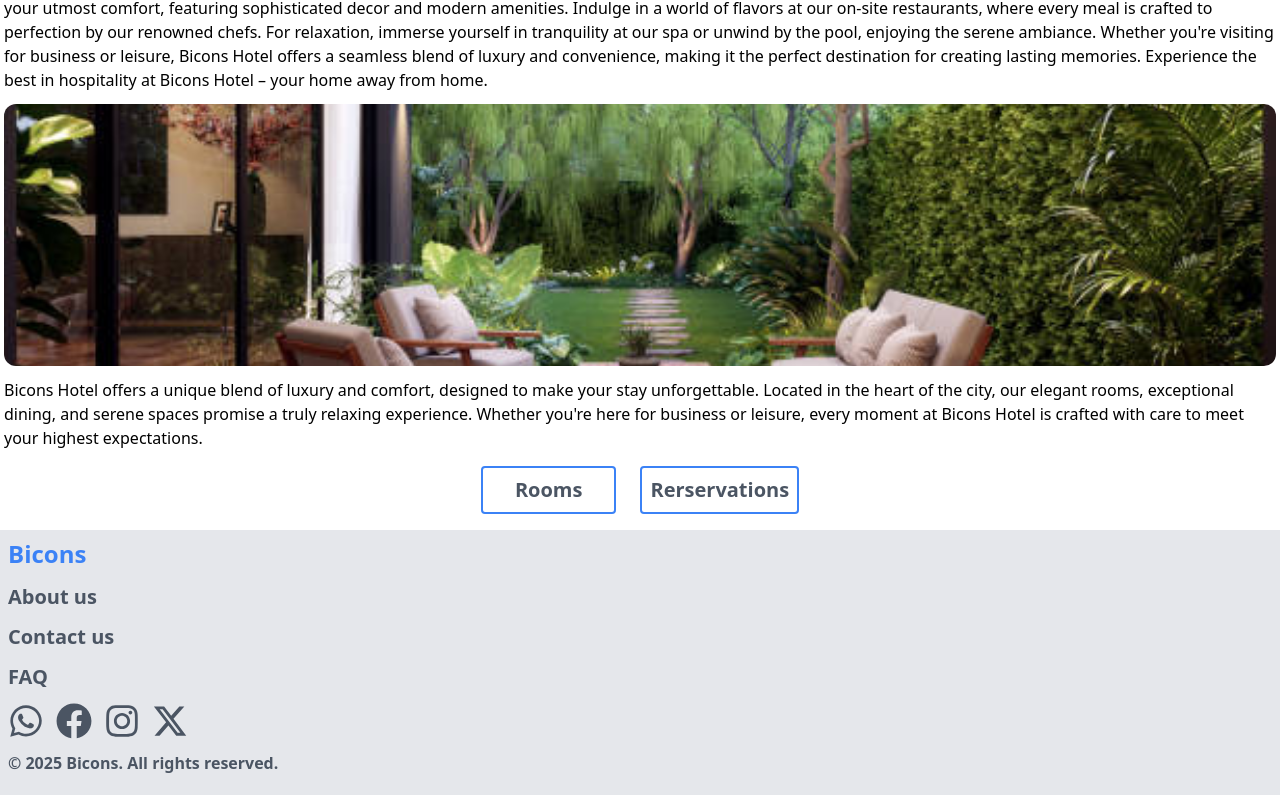
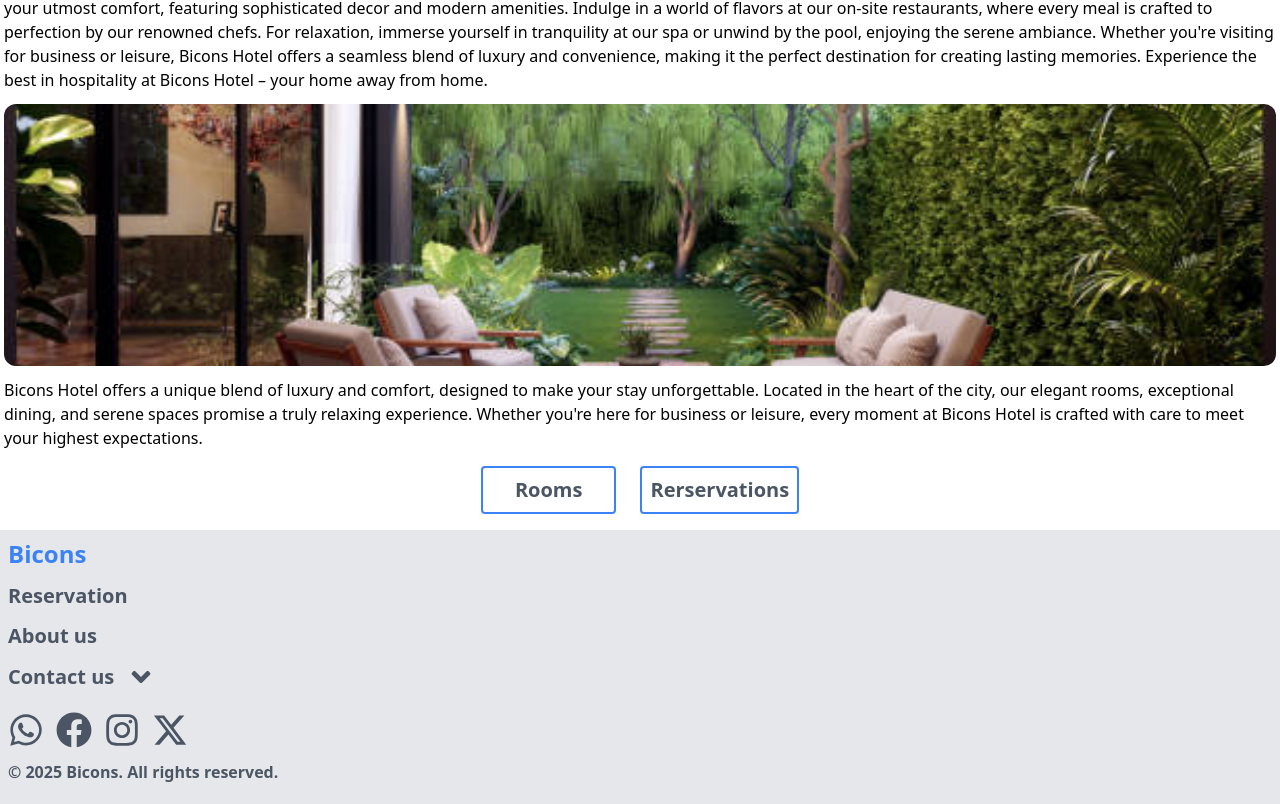
Before and after one commit to Bless67/frontend, a React (Vite) app: page / in a window 1280 px wide. Shown: the part 486-1290 px from the top of the page. Built offline with nearby package versions, Linux system fonts and the light colour scheme.

Commit message:
change the footer

```diff
--- a/src/Layout/Footer.jsx
+++ b/src/Layout/Footer.jsx
@@ -1,21 +1,51 @@
-import { FaWhatsapp, FaFacebook, FaInstagram } from "react-icons/fa";
+import {
+    FaWhatsapp,
+    FaFacebook,
+    FaInstagram,
+    FaAngleUp,
+    FaAngleDown
+} from "react-icons/fa";
 import { FaXTwitter } from "react-icons/fa6";
 import { Link } from "react-router-dom";
+import { useState } from "react";
+
 const Footer = () => {
+    const [contactOpen, setContactOpen] = useState(false);
     return (
         <footer className="bg-gray-200 w-full p-2 text-gray-600">
             <p className="text-blue-500 text-2xl font-extrabold">
                 <Link to="/">Bicons</Link>
             </p>
-            <hr className="bg-black" />
+
+            <p className="my-3 text-xl font-bold">
+                <Link to="/check-reservation">Reservation</Link>
+            </p>
             <p className="my-3 text-xl font-bold">About us</p>
-            <p className="my-3 text-xl font-bold">Contact us</p>
-            <p className="my-3 text-xl font-bold">FAQ</p>
+            <div className={`${contactOpen && "shadow"}`}>
+                <p className="my-3 text-xl font-bold flex items-center gap-3">
+                    Contact us
+                    <button
+                        onClick={() => setContactOpen(!contactOpen)}
+                        className="text-3xl"
+                    >
+                        {contactOpen ? <FaAngleUp /> : <FaAngleDown />}
+                    </button>
+                </p>
+                <div
+                    className={` overflow-hidden transition-all duration-500 ease-in-out ${
+                        contactOpen ? "mb-3 h-16 opacity-100" : "h-0 opacity-0"
+                    } text-gray-600 font-bold p-1 px-4`}
+                >
+                    <p>Email: blessed70@gmail.com</p>
+                    <p>Phone no: 09076543376</p>
+                </div>
+            </div>
+            {/*<p className="my-3 text-xl font-bold">FAQ</p>*/}
 
             <div className="gap-3 text-4xl flex  items-center">
                 <FaWhatsapp />
-                <FaFacebook  />
-                <FaInstagram/>
+                <FaFacebook />
+                <FaInstagram />
                 <FaXTwitter />
             </div>
             <p className="font-bold text-md my-3">
--- a/src/components/CheckReservation.jsx
+++ b/src/components/CheckReservation.jsx
@@ -1,6 +1,7 @@
 import { useState, useEffect } from "react";
 import api from "../Utils/Api.js";
 import { IoMdArrowRoundBack } from "react-icons/io";
+import { FaAngleUp, FaAngleDown } from "react-icons/fa";
 import Header from "../Layout/Header.jsx";
 import { useNavigate, Link } from "react-router-dom";
 const CheckReservation = () => {
@@ -20,13 +21,16 @@ const CheckReservation = () => {
     };
     useEffect(() => {
         const fetchData = async () => {
+            setLoading(true);
             try {
                 const response = await api.get("api/check-reservation/");
                 console.log(response.data);
                 setData(response.data);
             } catch (err) {
                 console.error(err);
-                setErrorMessage("An error occured please try again")
+                setErrorMessage("An error occured please try again");
+            } finally {
+                setLoading(false);
             }
         };
         fetchData();
@@ -55,7 +59,12 @@ const CheckReservation = () => {
                     {errorMessage}
                 </p>
             )}
-            {data && data.length > 0 ? (
+            {loading && (
+                <div className="animate-spin rounded-full h-16 w-16 border-t-4 mx-auto mt-[100px] border-blue-500"></div>
+            )}
+
+            <div>
+                {data && data.length > 0 && !loading ? (
                     <div>
                         <h1 className="text-center text-gray-600 text-2xl font-extrabold my-3">
                             Reservations
@@ -86,16 +95,19 @@ const CheckReservation = () => {
                         ))}
                     </div>
                 ) : (
+                    data && (
                         <div className="font-[450] text-gray-600 flex flex-col items-center">
                             <p className="m-2  mt-3 mb-4 text-md ">
-                        You have not book any reservation,click the button to
-                        check rooms
+                                You have not book any reservation,click the
+                                button to check rooms
                             </p>
                             <button className="bg-blue-500 text-white  p-3 rounded-md">
                                 <Link to="/room">Check Rooms</Link>
                             </button>
                         </div>
+                    )
                 )}
+            </div>
         </div>
     );
 };
--- a/src/components/Home.jsx
+++ b/src/components/Home.jsx
@@ -61,7 +61,7 @@ const Home = () => {
     }, [isLogged, isLoggedOut]);
 
     return (
-        <div>
+        <div className="h-full">
             <ToastContainer />
             <Header isOpen={isOpen}>
                 <FaBars onClick={handleIsOpen} />
--- a/src/components/Room.jsx
+++ b/src/components/Room.jsx
@@ -43,7 +43,7 @@ function Room() {
                     {errorMessage}
                 </p>
             )}
-            {data && (
+            {data && data.length > 0 ? (
                 <div className="text-gray-600">
                     <h2 className="text-2xl text-center font-bold my-2 ">
                         Available Rooms
@@ -69,8 +69,13 @@ function Room() {
                         ))}
                     </ul>
                 </div>
+            ) : (data &&
+                <div className="text-2xl text-gray-600 text-center  font-bold p-1.5">
+                    <p>No available room at the moment</p>
+                </div>
             )}
-            {!loading && !errorMessage && <Footer/>}
+
+            {!loading && !errorMessage && <Footer />}
         </div>
     );
 }
--- a/src/components/SingleRoom.jsx
+++ b/src/components/SingleRoom.jsx
@@ -2,7 +2,7 @@ import { useParams, Link, useNavigate } from "react-router-dom";
 import { useState, useEffect, useContext } from "react";
 import api from "../Utils/Api.js";
 import { useAuth } from "../Utils/AuthProvider.jsx";
-import { FaStar, FaAngleUp, FaAngleDown } from "react-icons/fa";
+import {FaStar,FaAngleUp,FaAngleDown} from "react-icons/fa"
 import Carousel from "../Layout/Carousel.jsx";
 import { IoMdArrowRoundBack } from "react-icons/io";
 import Header from "../Layout/Header.jsx";
```
Lines whose indentation alone changed are shown as unchanged.
